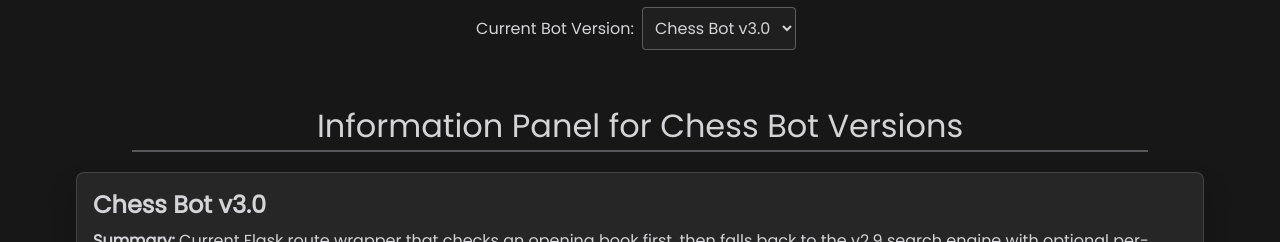
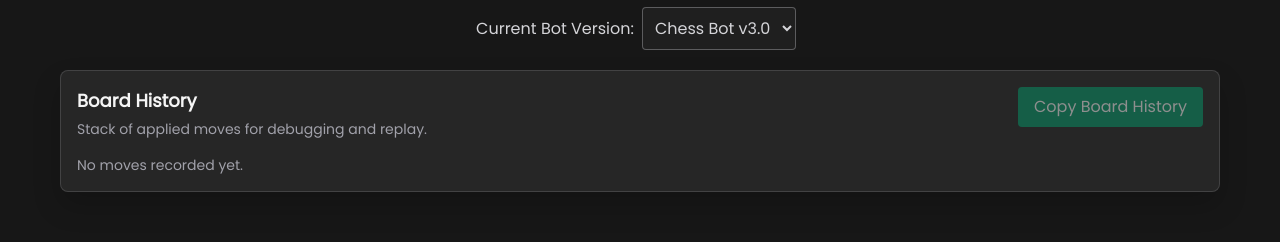
Before and after one commit to Shamanbenny/SneakyOwl, a Next.js app: page /chess in a window 1280 px wide. Shown: the part 524-766 px from the top of the page. Built offline with nearby package versions, Linux system fonts and the light colour scheme.

Commit message:
Implement Copy Board History feature to Chess Page

```diff
--- a/app/components/chess/ChessContent.tsx
+++ b/app/components/chess/ChessContent.tsx
@@ -37,6 +37,17 @@ type DebugDetailItem = {
   label: string;
   tooltip?: React.ReactNode;
   value: unknown;
+};
+
+type BoardHistoryEntry = {
+  ply: number;
+  actor: "Player" | "Bot";
+  san: string;
+  uci: string;
+  fenBefore: string;
+  fenAfter: string;
+  botVersion?: ChessBotVersion;
+  debug?: ChessApiDebug;
 };
 
 type ChessApiDebug = {
@@ -114,6 +125,16 @@ const getNumberDebugValue = (
 
 const getDetailValue = (details: ChessApiDebugDetails | undefined, key: string) =>
   details?.[key];
+
+const getUciFromMove = ({
+  from,
+  to,
+  promotion,
+}: {
+  from: string;
+  to: string;
+  promotion?: string;
+}) => `${from}${to}${promotion ?? ""}`;
 
 const clamp = (value: number, min: number, max: number) =>
   Math.min(Math.max(value, min), max);
@@ -757,6 +778,118 @@ const logChessEndpointDebug = (
   console.groupEnd();
 };
 
+const buildBoardHistoryText = (
+  historyEntries: BoardHistoryEntry[],
+  startingFen: string,
+) => {
+  const lines = [`Start FEN: ${startingFen}`];
+
+  for (const entry of historyEntries) {
+    const metadata = [
+      `ply=${entry.ply}`,
+      `actor=${entry.actor}`,
+      `san=${entry.san}`,
+      `uci=${entry.uci}`,
+      entry.botVersion ? `bot=${entry.botVersion}` : null,
+      typeof entry.debug?.score === "number" ? `score=${entry.debug.score}` : null,
+      typeof entry.debug?.completed_depth === "number"
+        ? `depth=${entry.debug.completed_depth}`
+        : null,
+      typeof entry.debug?.nodes_searched === "number"
+        ? `nodes=${entry.debug.nodes_searched}`
+        : null,
+    ].filter(Boolean);
+
+    lines.push(`${entry.ply}. ${metadata.join(" | ")}`);
+    lines.push(`   before=${entry.fenBefore}`);
+    lines.push(`   after=${entry.fenAfter}`);
+  }
+
+  return lines.join("\n");
+};
+
+const BoardHistoryPanel = ({
+  historyEntries,
+  onCopy,
+  copyState,
+}: {
+  historyEntries: BoardHistoryEntry[];
+  onCopy: () => void;
+  copyState: "idle" | "copied";
+}) => (
+  <section className="mx-auto mt-5 w-[300px] text-[color:var(--site-text)] sm:w-[560px] md:w-[680px] lg:w-[910px] xl:w-[1160px] xxl:w-[1480px]">
+    <details open className="site-surface-card rounded-lg p-4">
+      <summary className="cursor-pointer list-none [&::-webkit-details-marker]:hidden">
+        <div className="flex flex-col gap-3 text-left sm:flex-row sm:items-start sm:justify-between">
+          <div>
+            <h2 className="text-lg font-semibold text-[color:var(--site-text-strong)]">
+              Board History
+            </h2>
+            <p className="mt-1 text-sm text-[color:var(--site-text-muted)]">
+              Stack of applied moves for debugging and replay.
+            </p>
+          </div>
+          <button
+            className="site-button-primary rounded px-4 py-2 disabled:cursor-not-allowed disabled:opacity-50"
+            onClick={onCopy}
+            disabled={historyEntries.length === 0}
+            type="button"
+          >
+            {copyState === "copied" ? "Copied history" : "Copy Board History"}
+          </button>
+        </div>
+      </summary>
+      <div className="mt-4">
+        {historyEntries.length === 0 ? (
+          <p className="text-sm text-[color:var(--site-text-muted)]">
+            No moves recorded yet.
+          </p>
+        ) : (
+          <ol className="space-y-2">
+            {historyEntries.map((entry) => (
+              <li
+                key={`${entry.ply}-${entry.actor}-${entry.uci}-${entry.fenAfter}`}
+                className="rounded-md border border-[color:var(--site-border)] bg-[color:var(--site-bg-soft)] px-3 py-3 text-left"
+              >
+                <div className="flex flex-wrap items-center gap-x-3 gap-y-1 text-sm">
+                  <span className="font-semibold text-[color:var(--site-text-strong)]">
+                    {entry.ply}. {entry.actor}
+                  </span>
+                  <span>{entry.san}</span>
+                  <span className="text-[color:var(--site-text-muted)]">UCI {entry.uci}</span>
+                  {entry.botVersion ? (
+                    <span className="text-[color:var(--site-text-muted)]">
+                      {entry.botVersion}
+                    </span>
+                  ) : null}
+                  {typeof entry.debug?.score === "number" ? (
+                    <span className="text-[color:var(--site-text-muted)]">
+                      score {entry.debug.score}
+                    </span>
+                  ) : null}
+                  {typeof entry.debug?.completed_depth === "number" ? (
+                    <span className="text-[color:var(--site-text-muted)]">
+                      depth {entry.debug.completed_depth}
+                    </span>
+                  ) : null}
+                </div>
+                <p className="mt-2 break-all text-xs text-[color:var(--site-text-muted)]">
+                  <span className="font-medium text-[color:var(--site-text)]">Before:</span>{" "}
+                  {entry.fenBefore}
+                </p>
+                <p className="mt-1 break-all text-xs text-[color:var(--site-text-muted)]">
+                  <span className="font-medium text-[color:var(--site-text)]">After:</span>{" "}
+                  {entry.fenAfter}
+                </p>
+              </li>
+            ))}
+          </ol>
+        )}
+      </div>
+    </details>
+  </section>
+);
+
 const ChessContent = () => {
   const [game, setGame] = useState(new Chess());
   const [turnMessage, setTurnMessage] = useState("Your turn");
@@ -765,11 +898,15 @@ const ChessContent = () => {
   const [playerColor, setPlayerColor] = useState<PlayerColor>("w");
   const [latestApiResponse, setLatestApiResponse] =
     useState<ChessApiResponse | null>(null);
+  const [historyStartFen, setHistoryStartFen] = useState(STARTING_FEN);
+  const [boardHistory, setBoardHistory] = useState<BoardHistoryEntry[]>([]);
+  const [historyCopyState, setHistoryCopyState] = useState<"idle" | "copied">("idle");
   const fenInputRef = useRef<HTMLInputElement>(null); // Ref for the FEN input field
   const gameIdRef = useRef<string | null>(null);
   const resetContextOnNextMoveRef = useRef(true);
   const playerUndoFenStackRef = useRef<string[]>([]);
   const activeBotRequestIdRef = useRef(0);
+  const historyCopyTimeoutRef = useRef<ReturnType<typeof setTimeout> | null>(null);
 
   if (gameIdRef.current === null) {
     gameIdRef.current = createGameId();
@@ -811,6 +948,9 @@ const ChessContent = () => {
     if (!options?.preserveUndoHistory) {
       playerUndoFenStackRef.current = [];
     }
+    setHistoryStartFen(nextFen);
+    setBoardHistory([]);
+    setHistoryCopyState("idle");
     setLatestApiResponse(null);
     setGame(newGame);
     if (fenInputRef.current) {
@@ -856,6 +996,17 @@ const ChessContent = () => {
       ...playerUndoFenStackRef.current,
       previousFen,
     ];
+    setBoardHistory((currentHistory) => [
+      ...currentHistory,
+      {
+        ply: currentHistory.length + 1,
+        actor: "Player",
+        san: move.san,
+        uci: getUciFromMove(move),
+        fenBefore: previousFen,
+        fenAfter: game.fen(),
+      },
+    ]);
     setGame(new Chess(game.fen())); // Update game state
     if (fenInputRef.current) fenInputRef.current.value = game.fen(); // Update FEN input
 
@@ -929,10 +1080,29 @@ const ChessContent = () => {
       const { move } = responseBody;
 
       if (move) {
-        currGame.move(move);
+        const previousFen = currGame.fen();
+        const appliedMove = currGame.move(move);
+
+        if (appliedMove === null) {
+          throw new Error("API returned an invalid move for the current position.");
+        }
+
         if (activeBotRequestIdRef.current !== requestId) {
           return;
         }
+        setBoardHistory((currentHistory) => [
+          ...currentHistory,
+          {
+            ply: currentHistory.length + 1,
+            actor: "Bot",
+            san: appliedMove.san,
+            uci: getUciFromMove(appliedMove),
+            fenBefore: previousFen,
+            fenAfter: currGame.fen(),
+            botVersion: selectedBot.value,
+            debug: responseBody.debug,
+          },
+        ]);
         setGame(new Chess(currGame.fen()));
         if (fenInputRef.current) fenInputRef.current.value = currGame.fen(); // Update FEN input
 
@@ -981,7 +1151,44 @@ const ChessContent = () => {
     }
 
     playerUndoFenStackRef.current = playerUndoFenStackRef.current.slice(0, -1);
+    setBoardHistory((currentHistory) =>
+      currentHistory.filter((entry) => entry.fenBefore !== previousFen),
+    );
     loadGameFromFen(previousFen, { preserveUndoHistory: true });
+  };
+
+  const handleCopyBoardHistory = async () => {
+    if (boardHistory.length === 0) {
+      return;
+    }
+
+    try {
+      await navigator.clipboard.writeText(
+        buildBoardHistoryText(boardHistory, historyStartFen),
+      );
+      setHistoryCopyState("copied");
+
+      if (historyCopyTimeoutRef.current) {
+        clearTimeout(historyCopyTimeoutRef.current);
+      }
+
+      historyCopyTimeoutRef.current = setTimeout(() => {
+        setHistoryCopyState("idle");
+      }, 2000);
+    } catch (error) {
+      console.error("Failed to copy board history:", error);
+      toast.error("Unable to copy board history.", {
+        position: "bottom-right",
+        autoClose: 3000,
+        hideProgressBar: false,
+        closeOnClick: false,
+        pauseOnHover: true,
+        draggable: false,
+        progress: undefined,
+        theme: "dark",
+        transition: Slide,
+      });
+    }
   };
 
   useEffect(() => {
@@ -992,6 +1199,12 @@ const ChessContent = () => {
     }
     // eslint-disable-next-line react-hooks/exhaustive-deps
   }, [playerColor]);
+
+  useEffect(() => () => {
+    if (historyCopyTimeoutRef.current) {
+      clearTimeout(historyCopyTimeoutRef.current);
+    }
+  }, []);
 
   return (
     <>
@@ -1073,6 +1286,11 @@ const ChessContent = () => {
           ))}
         </select>
       </div>
+      <BoardHistoryPanel
+        historyEntries={boardHistory}
+        onCopy={handleCopyBoardHistory}
+        copyState={historyCopyState}
+      />
       <ChessDebugPanel response={latestApiResponse} />
       <ChessVersionInfo />
       <ToastContainer
```
